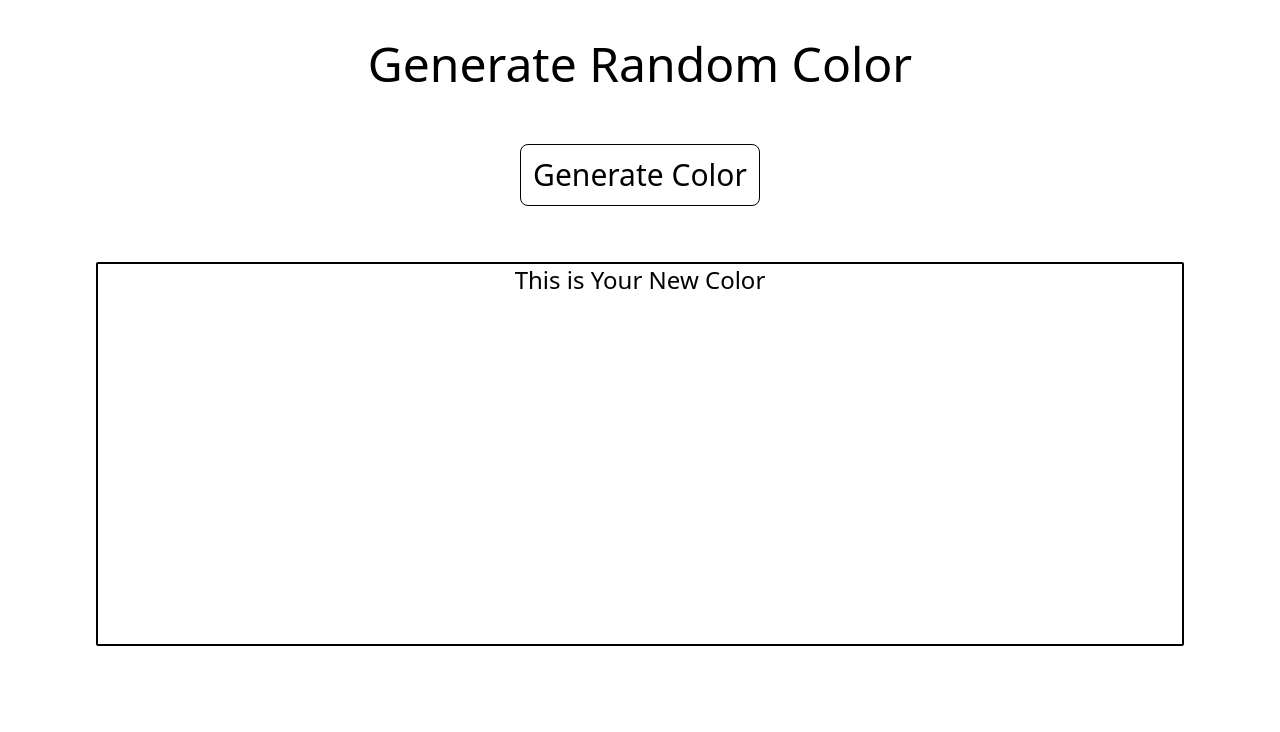
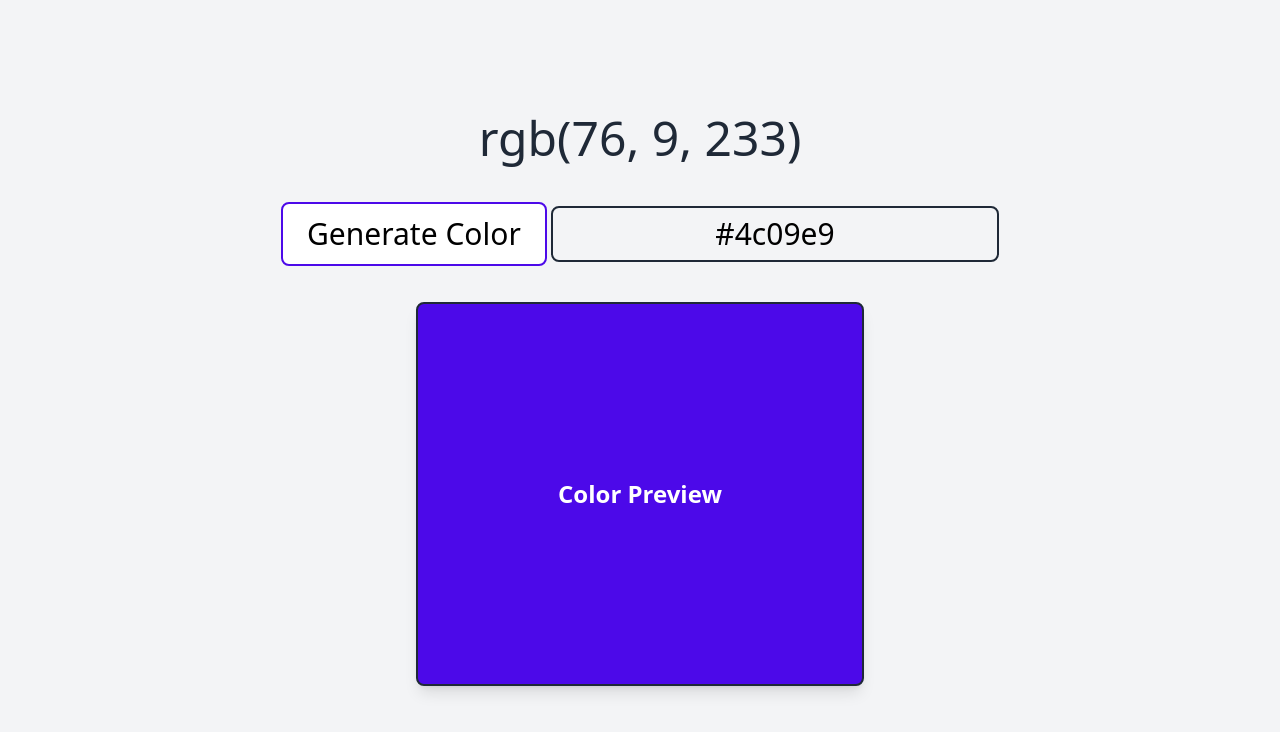
Before and after one commit to 789parth/Generate-Random-Color, a plain HTML site: page index.html in a window 1280 px wide. Drawn offline with nearby package versions, Linux system fonts and the light colour scheme.

Commit message:
Some Improvements

```diff
--- a/app.js
+++ b/app.js
@@ -1,18 +1,61 @@
-let btn = document.querySelector("button");
+// High-level logic for Random Color Generator
+class ColorGenerator {
+    constructor() {
+        this.button = document.querySelector("button");
+        this.title = document.querySelector("h1");
+        this.colorDisplay = document.getElementById("colorDisplay");
+        this.colorValueInput = document.getElementById("colorValue");
+        this.init();
+    }
 
-btn.addEventListener("click", function () {
-    let h1 = document.querySelector("h1");
-    let color = getRandomColor();
-    h1.innerText = color;
-    let div = document.querySelector("div");
-    div.style.backgroundColor = color;
-    btn.style.borderColor = color;
-});
+    init() {
+        this.button.addEventListener("click", () => this.generateAndDisplayColor());
+        // Generate initial color on load
+        this.generateAndDisplayColor();
+    }
 
-function getRandomColor() {
-    let red = Math.floor(Math.random() * 255);
-    let green = Math.floor(Math.random() * 255);
-    let blue = Math.floor(Math.random() * 255);
-    let color = `rgb(${red},${green},${blue})`;
-    return color;
+    generateAndDisplayColor() {
+        const color = this.generateRandomColor();
+        this.updateUI(color);
+    }
+
+    generateRandomColor() {
+        const red = Math.floor(Math.random() * 256);
+        const green = Math.floor(Math.random() * 256);
+        const blue = Math.floor(Math.random() * 256);
+        return { red, green, blue };
+    }
+
+    rgbToHex(r, g, b) {
+        return "#" + [r, g, b].map(x => x.toString(16).padStart(2, '0')).join('');
+    }
+
+    isLightColor(r, g, b) {
+        // Simple luminance calculation
+        const luminance = (0.299 * r + 0.587 * g + 0.114 * b) / 255;
+        return luminance > 0.5;
+    }
+
+    updateUI({ red, green, blue }) {
+        const rgbString = `rgb(${red}, ${green}, ${blue})`;
+        const hexString = this.rgbToHex(red, green, blue);
+
+        this.title.textContent = rgbString;
+        this.colorDisplay.style.backgroundColor = rgbString;
+        this.colorValueInput.value = hexString;
+
+        // Adjust text color for readability
+        if (this.isLightColor(red, green, blue)) {
+            this.colorDisplay.classList.remove('light-text');
+            this.colorDisplay.classList.add('dark-text');
+        } else {
+            this.colorDisplay.classList.remove('dark-text');
+            this.colorDisplay.classList.add('light-text');
+        }
+
+        this.button.style.borderColor = rgbString;
+    }
 }
+
+// Initialize the app
+new ColorGenerator();
--- a/index.html
+++ b/index.html
@@ -7,15 +7,17 @@
     <title>Generate Random Color</title>
     <script src="https://cdn.tailwindcss.com"></script>
     <link rel="stylesheet" href="style.css">
-    <h1 class="text-2xl sm:text-3xl md:text-4xl lg:text-5xl mt-10">Generate Random Color</h1>
 </head>
 
-<body>
-    <button class="mt-14 p-3 rounded-lg text-lg sm:text-xl md:text-2xl lg:text-3xl">Generate
-        Color</button>
-    <div
-        class="h-96 w-[85%] border-2 border-black aspect-square rounded-sm mt-14 text-sm sm:text-lg md:text-xl lg:text-2xl">
-        This is Your New Color</div>
+<body class="min-h-screen flex items-center justify-center bg-gray-100">
+    <div class="container mx-auto px-4 text-center">
+        <h1 class="text-2xl sm:text-3xl md:text-4xl lg:text-5xl mb-10 text-gray-800">Generate Random Color</h1>
+        <button class="mb-6 px-6 py-3 rounded-lg text-lg sm:text-xl md:text-2xl lg:text-3xl bg-white border-2 border-gray-800 hover:bg-gray-50 transition-colors">Generate Color</button>
+        <input type="text" id="colorValue" readonly class="mb-10 px-4 py-2 text-center text-lg sm:text-xl md:text-2xl lg:text-3xl bg-gray-100 border-2 border-gray-800 rounded-lg w-full max-w-md mx-auto" value="#000000">
+        <div id="colorDisplay" class="color-display h-64 sm:h-80 md:h-96 w-full max-w-md mx-auto border-2 border-gray-800 rounded-lg flex items-center justify-center text-sm sm:text-lg md:text-xl lg:text-2xl font-semibold shadow-lg transition-all duration-500">
+            Color Preview
+        </div>
+    </div>
     <script src="app.js"></script>
 </body>
 
--- a/style.css
+++ b/style.css
@@ -1,14 +1,13 @@
-* {
-    text-align: center;
+/* Custom styles for transitions and additional responsiveness */
+.color-display {
+    transition: background-color 0.5s ease, color 0.5s ease;
 }
 
-body div {
-    display: flex;
-    justify-self: center;
-    justify-content: center;
+/* Ensure text is readable on light backgrounds */
+.color-display.light-text {
+    color: white;
 }
 
-body button {
-    background-color: transparent;
-    border: 0.1rem solid black;
+.color-display.dark-text {
+    color: black;
 }
```
Also changed, not shown: 1 other file.
